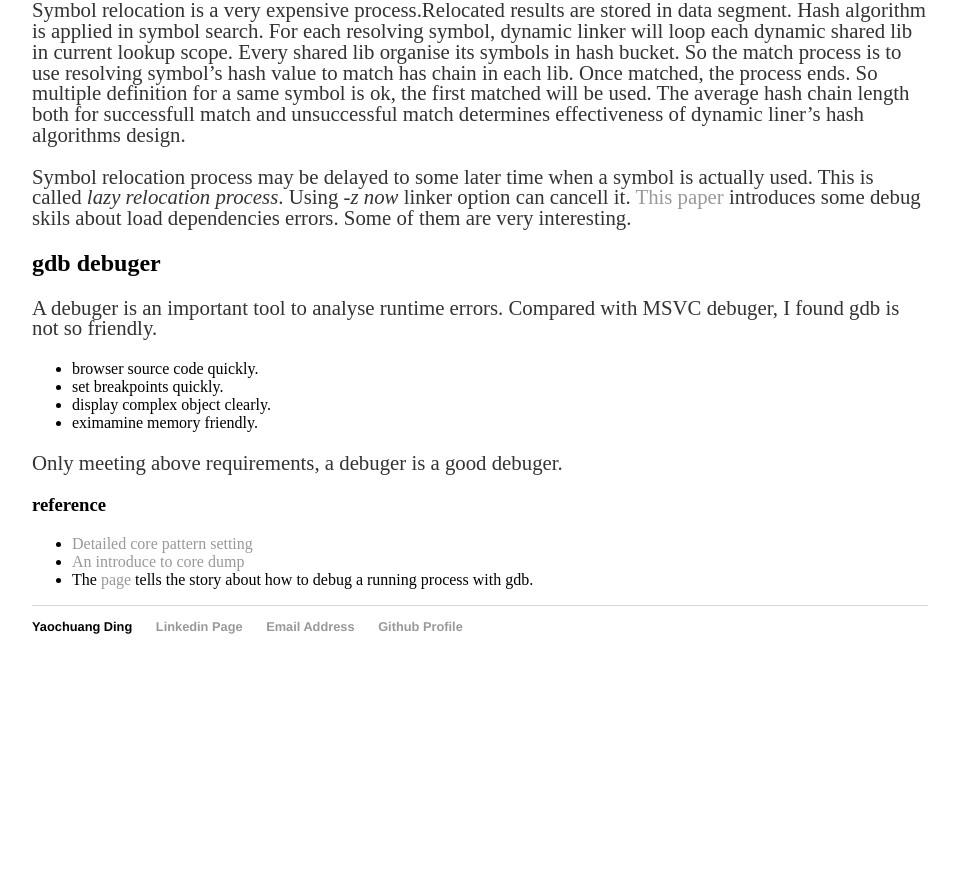
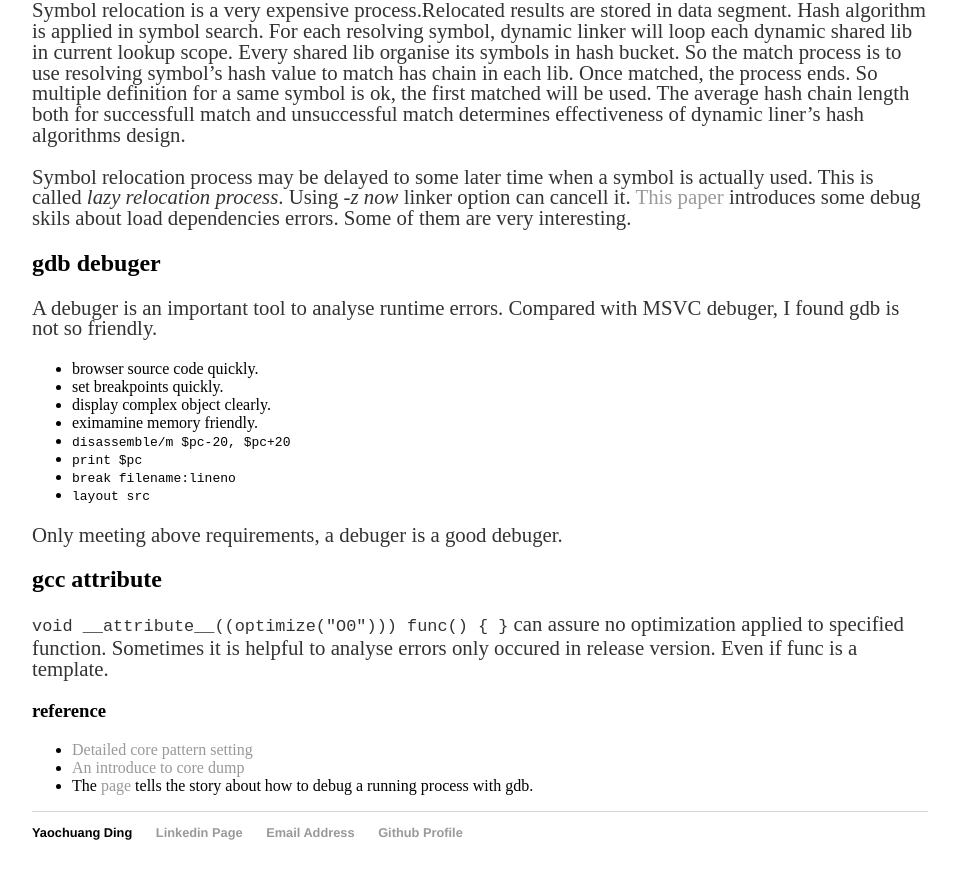
Before and after one commit to ychding11/ychding11.github.io, a Jekyll site: the page built from _posts/2015-03-12-Linux-Debug-summary.md, in a window 1280 px wide and 900 px high, scrolled down 1259 px. Shown: the top 879 px of the window, without its empty margins (160-1116 px from the left). Built offline with Jekyll 4.4.1, drawn with Linux system fonts in a browser that asks for light colours; before the commit the page ends 1953 px from its top, so only the background shows below that.

Commit message:
add vim and gdb related

```diff
--- a/_posts/2015-03-12-Linux-Debug-summary.md
+++ b/_posts/2015-03-12-Linux-Debug-summary.md
@@ -88,9 +88,17 @@ Compared with MSVC debuger, I found gdb is not so friendly.
 - set breakpoints quickly.
 - display complex object clearly.
 - eximamine memory friendly.
+- `disassemble/m $pc-20, $pc+20`
+- `print $pc`
+- `break filename:lineno`
+- `layout src`
 
 Only meeting above requirements, a debuger is a good debuger.
 
+## gcc __attribute__
+`void __attribute__((optimize("O0"))) func() { }` can assure no optimization
+applied to specified function. Sometimes it is helpful to analyse errors only
+occured in release version. Even if func is a template.
 
 ### reference
 - [Detailed core pattern setting](http://man7.org/linux/man-pages/man5/core.5.html)
```
Also changed, not shown: _posts/2015-03-16-Useful-Linux-Command.md (+8 -4 lines).
